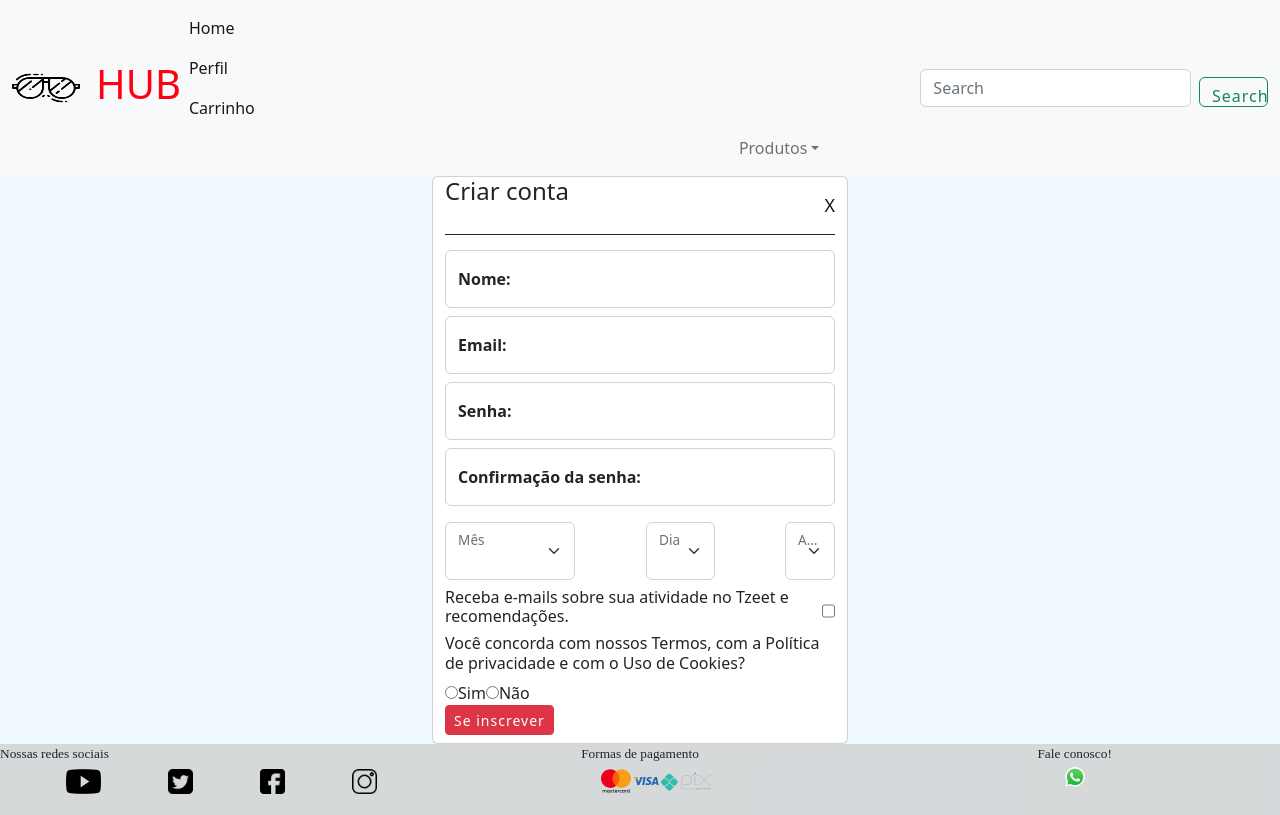
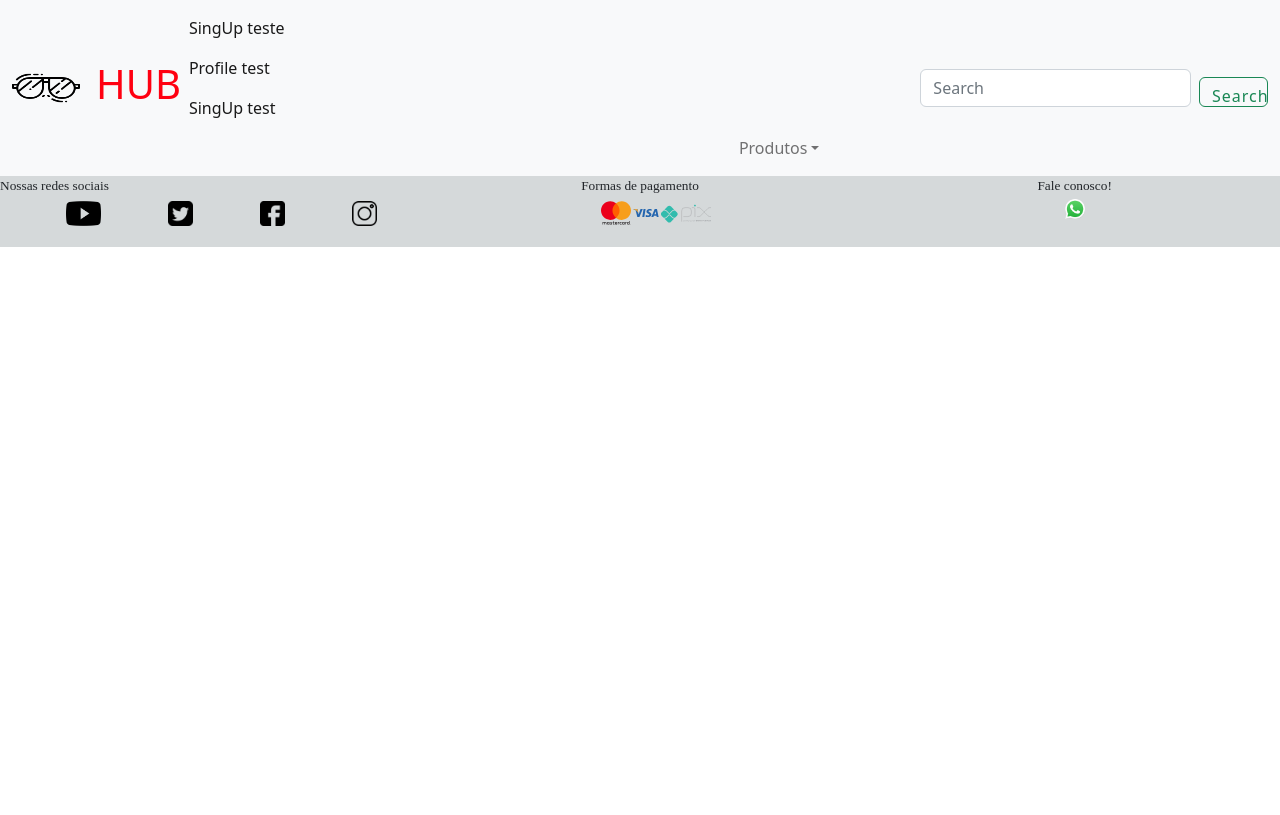
Before and after one commit to joaocarvoli-university/web-development, a Vue app in the folder frontendVue/: page /profile in a window 1280 px wide. Built offline with nearby package versions, Linux system fonts and the light colour scheme.

Commit message:
Applying vue router to use the SPA

```diff
--- a/frontendVue/package.json
+++ b/frontendVue/package.json
@@ -9,7 +9,8 @@
     "preview": "vite preview"
   },
   "dependencies": {
-    "vue": "^3.2.41"
+    "vue": "^3.2.41",
+    "vue-router": "^4.1.6"
   },
   "devDependencies": {
     "@vitejs/plugin-vue": "^3.2.0",
--- a/frontendVue/src/App.vue
+++ b/frontendVue/src/App.vue
@@ -1,15 +1,10 @@
 <script setup>
 import NavBar from './components/NavBar.vue'
 import FootBar from './components/FootBar.vue'
-//import Login from './views/Login.vue'
-import SingUp from './views/SingUp.vue'
 </script>
 
 <template>
   <NavBar></NavBar>
-  <SingUp></SingUp>
+  <router-view></router-view>
   <FootBar></FootBar>
-  <!--
-  <Login></Login>
-  -->
 </template>
--- a/frontendVue/src/components/NavBar/PageOptions.vue
+++ b/frontendVue/src/components/NavBar/PageOptions.vue
@@ -1,5 +1,11 @@
 <template>
-  <li class="nav-item"><a class="items nav-link active" aria-current="page" href="#">Home</a></li>
-  <li class="items nav-item"><a class="nav-link active" aria-current="page" href="#">Perfil</a></li>
-  <li class="items nav-item"><a class="nav-link active" aria-current="page" href="#">Carrinho</a></li>
+  <li class="nav-item">
+    <router-link class="items nav-link active" aria-current="page" to="/login">SingUp teste</router-link>
+  </li>
+  <li class="items nav-item">
+    <router-link class="nav-link active" aria-current="page" to="/profile">Profile test</router-link>
+  </li>
+  <li class="items nav-item">
+    <router-link class="nav-link active" aria-current="page" to="/singup">SingUp test</router-link>
+  </li>
 </template>
--- a/frontendVue/src/components/Profile/EmailForms.vue
+++ b/frontendVue/src/components/Profile/EmailForms.vue
@@ -0,0 +1 @@
+<template></template>
--- a/frontendVue/src/components/Profile/Location.vue
+++ b/frontendVue/src/components/Profile/Location.vue
@@ -0,0 +1 @@
+<template></template>
--- a/frontendVue/src/components/Profile/NameForms.vue
+++ b/frontendVue/src/components/Profile/NameForms.vue
@@ -0,0 +1 @@
+<template></template>
--- a/frontendVue/src/components/Profile/Password.vue
+++ b/frontendVue/src/components/Profile/Password.vue
@@ -0,0 +1 @@
+<template></template>
--- a/frontendVue/src/components/Profile/PhoneForms.vue
+++ b/frontendVue/src/components/Profile/PhoneForms.vue
@@ -0,0 +1 @@
+<template></template>
--- a/frontendVue/src/main.js
+++ b/frontendVue/src/main.js
@@ -1,4 +1,7 @@
 import { createApp } from 'vue'
+import { router } from './router/router.js'
 import App from './App.vue'
 
-createApp(App).mount('#app')
+const app = createApp(App)
+app.use(router)
+app.mount('#app')
--- /dev/null
+++ b/frontendVue/src/router/router.js
@@ -0,0 +1,27 @@
+import { createRouter, createWebHistory } from 'vue-router'
+import Login from '../views/Login.vue'
+import Profile from '../views/Profile.vue'
+import SingUp from '../views/SingUp.vue'
+
+const routes = [
+  {
+    path: "/login",
+    component: Login,
+    nome: 'login'
+  },
+  {
+    path: "/profile",
+    component: Profile,
+    nome: 'profile'
+  },
+  {
+    path: "/singup",
+    component: SingUp,
+    nome: 'singup'
+  }
+]
+
+export const router = createRouter({
+  history: createWebHistory(),
+  routes
+})
--- a/frontendVue/src/views/Login.vue
+++ b/frontendVue/src/views/Login.vue
@@ -1,5 +1,6 @@
 <script>
 import 'https://cdn.jsdelivr.net/npm/bootstrap@5.0.2/dist/js/bootstrap.bundle.min.js'
+import NavBar from '../components/NavBar.vue'
 // Missing validation
 </script>
 
```
Also changed, not shown: frontendVue/src/views/FootBar.vue (deleted, +0 -34 lines), 1 other file (tests, documents, lock files or other folders).
